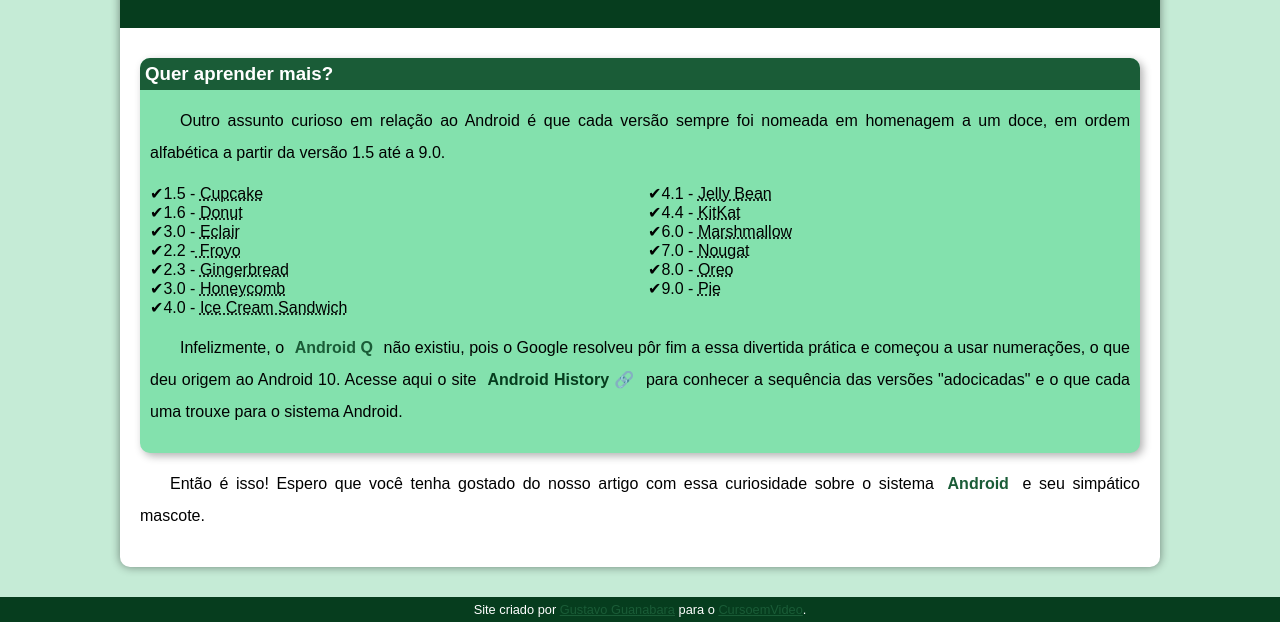
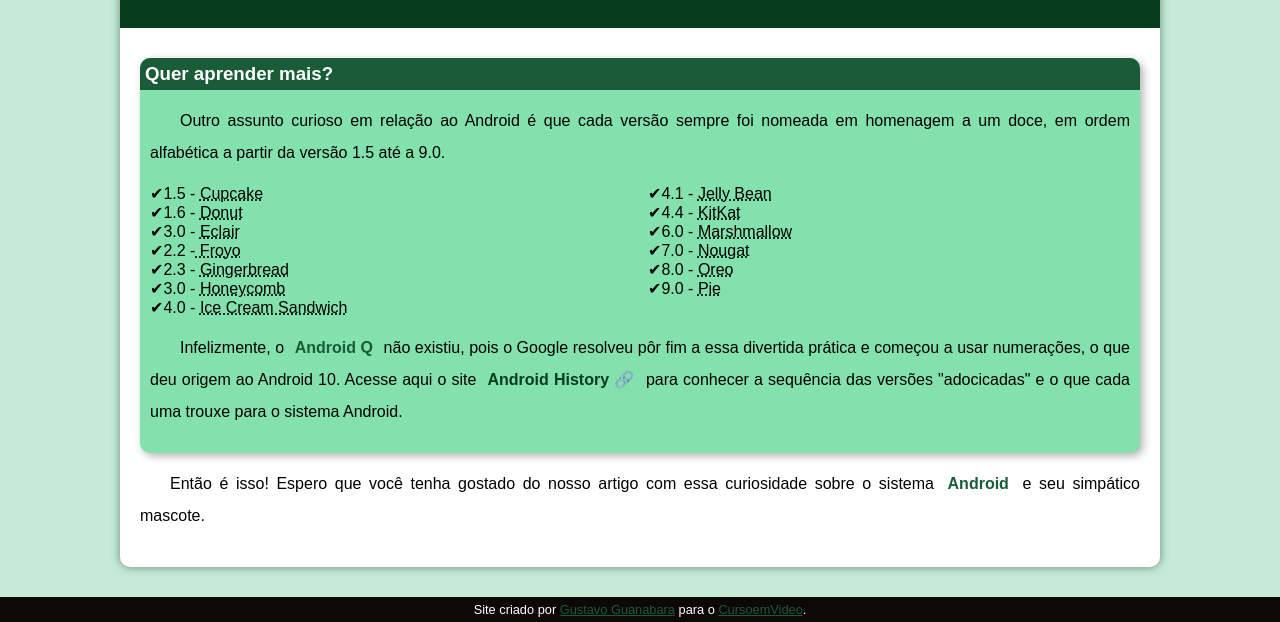
Before and after one commit to Renangomesp/site-android, a plain HTML site: page index.html in a window 1280 px wide. Shown: the part 2352-2974 px from the top of the page. Drawn offline with Linux system fonts and the light colour scheme.

Commit message:
pequena alteracao

```diff
--- a/estilo/style.css
+++ b/estilo/style.css
@@ -193,7 +193,7 @@
 
 
 footer{
-    background-color: var(--cor5);
+    background-color: rgb(12, 8, 8);
     color: white;
     text-align: center;
     font-size: 0.8em;
```
